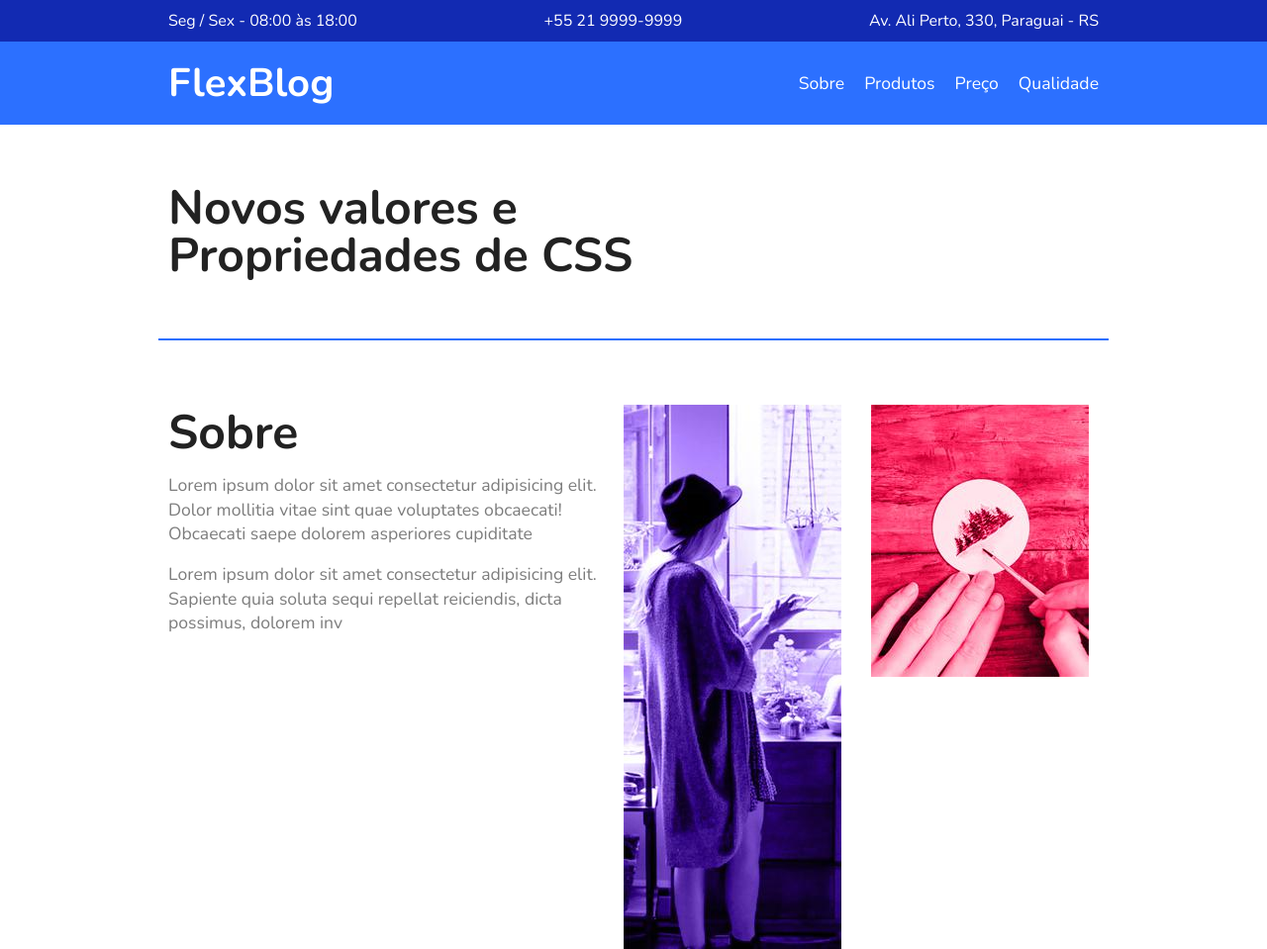
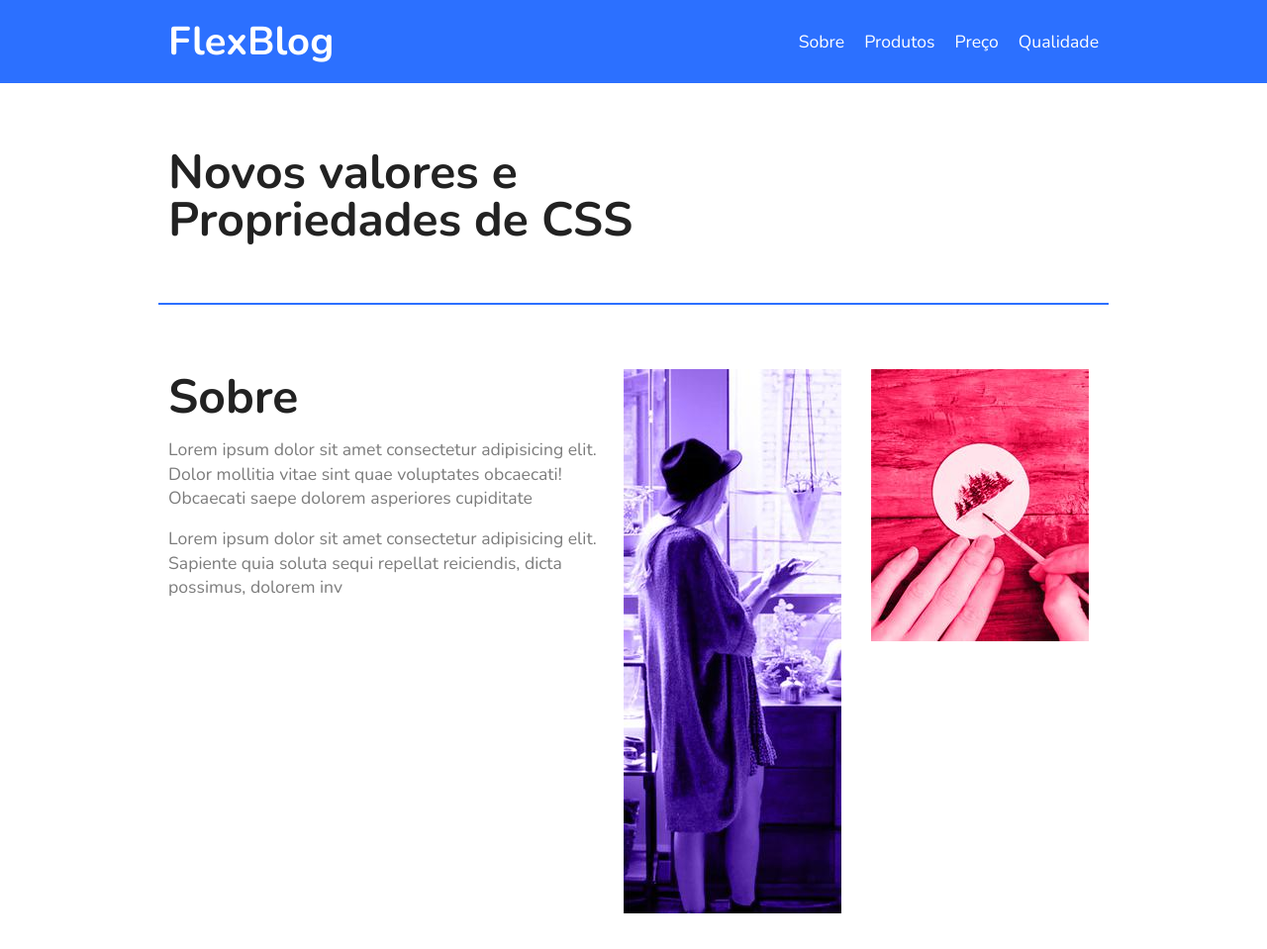
Before and after one commit to DiogoDuzac/FlexBlog, a plain HTML site: page index.html in a window 1280 px wide. Shown: the top 959 px of the page at 99% size. Drawn offline with nearby package versions, Linux system fonts and the light colour scheme.

Commit message:
cabeçalho fixed

```diff
--- a/index.html
+++ b/index.html
@@ -12,14 +12,6 @@
     <link rel="stylesheet" href="media-queries.css">
 </head>
 <body>
-    <div class="superinfo-bg">
-        <div class="superinfo">
-            <p>Seg / Sex - 08:00 às 18:00</p>
-            <a href="tel: +552199999999">+55 21 9999-9999</a>
-            <p>Av. Ali Perto, 330, Paraguai - RS</p>
-        </div>
-    </div>
-
     <header class="menu-bg">
         <div class="menu">
             <div class="menu-logo">
@@ -143,6 +135,9 @@
             <div class="newsletter-info">
                 <h1>Newsletter</h1>
                 <p>Assine e fique por dentro das novidades</p>
+                <p class="dados">Seg / Sex - 08:00 às 18:00</p>
+                <a class="dados tel" href="tel: +552199999999">+55 21 9999-9999</a>
+                <p class="dados">Av. Ali Perto, 330, Paraguai - RS</p>
             </div>
             <form action="" class="newsletter-form">
                 <input type="text" placeholder="Seu e-mail">
--- a/style.css
+++ b/style.css
@@ -18,31 +18,13 @@ img {
     max-width: 100%;
 }
 
-.superinfo-bg {
-    background-color: #122ab2;
-    color: white;
-}
-
-.superinfo {
-    max-width: 960px;
-    margin: 0 auto;
-    display: flex;
-    justify-content: space-between;
-    flex-wrap: wrap;
-    padding-top: 10px;
-}
-
-.superinfo p, .superinfo a{
-    margin: 0 10px 10px 10px;
-}
-.superinfo a {
-    color: white;
-}
 
 /* ---------MENU--------------- */
 
 .menu-bg {
     background-color: #2c70ff;
+    position: fixed;
+    width: 100%;
 }
 
 .menu {
@@ -53,6 +35,7 @@ img {
     justify-content: space-between;
     flex-wrap: wrap;
     align-items: center;
+
 }
 
 .menu a {
@@ -88,7 +71,7 @@ img {
     line-height: 1;
     max-width: 960px;
     margin: 0 auto;
-    padding: 60px 10px;
+    padding: 150px 10px 60px 10px;
 }
 
 /* ----------SOBRE----------------- */
@@ -359,6 +342,11 @@ img {
     padding: 15px 10px;
 }
 
+.newsletter .dados  {
+    font-size: 1rem;
+}
+
+
 /*----------FOOTER-------------- */
 
 .footer {
```
